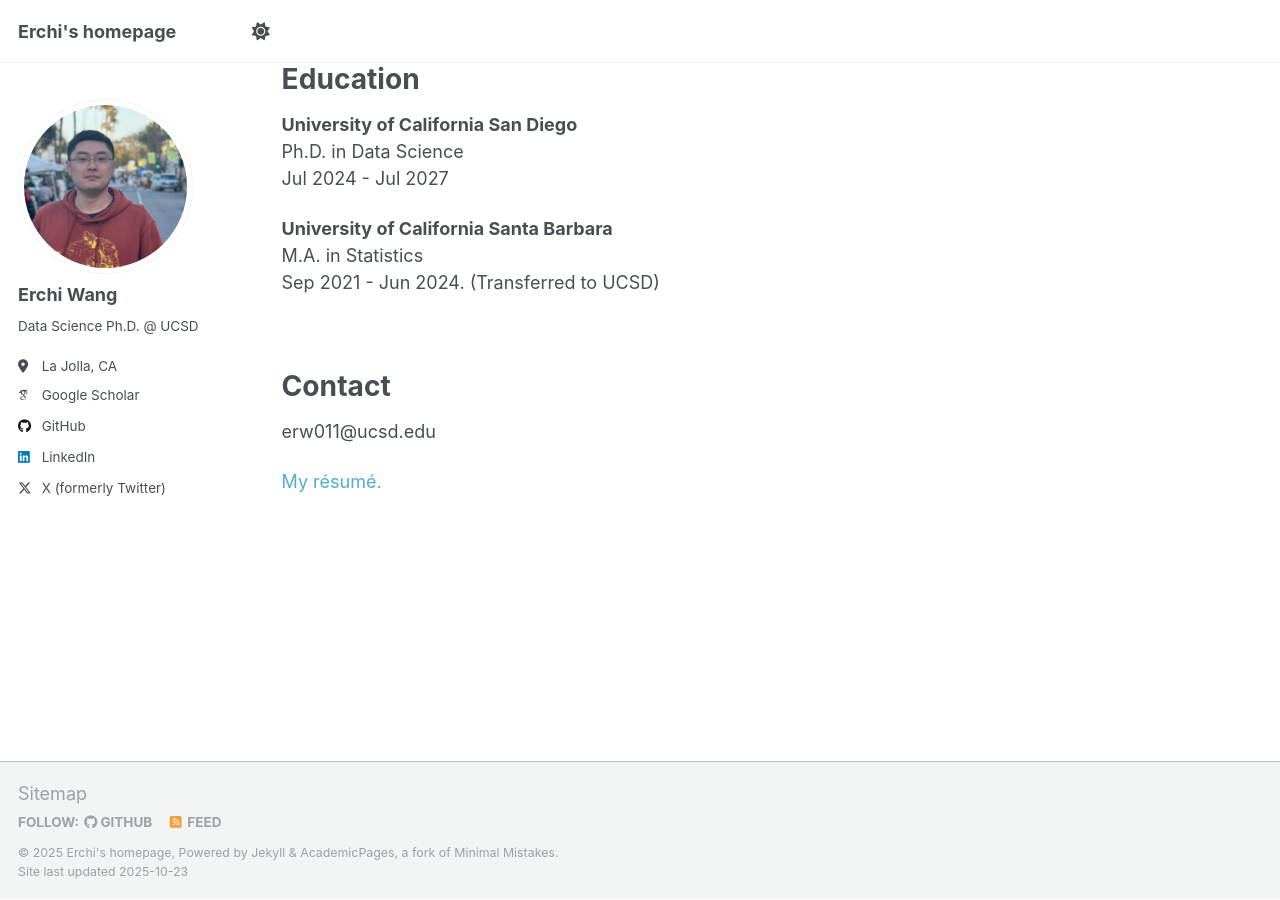
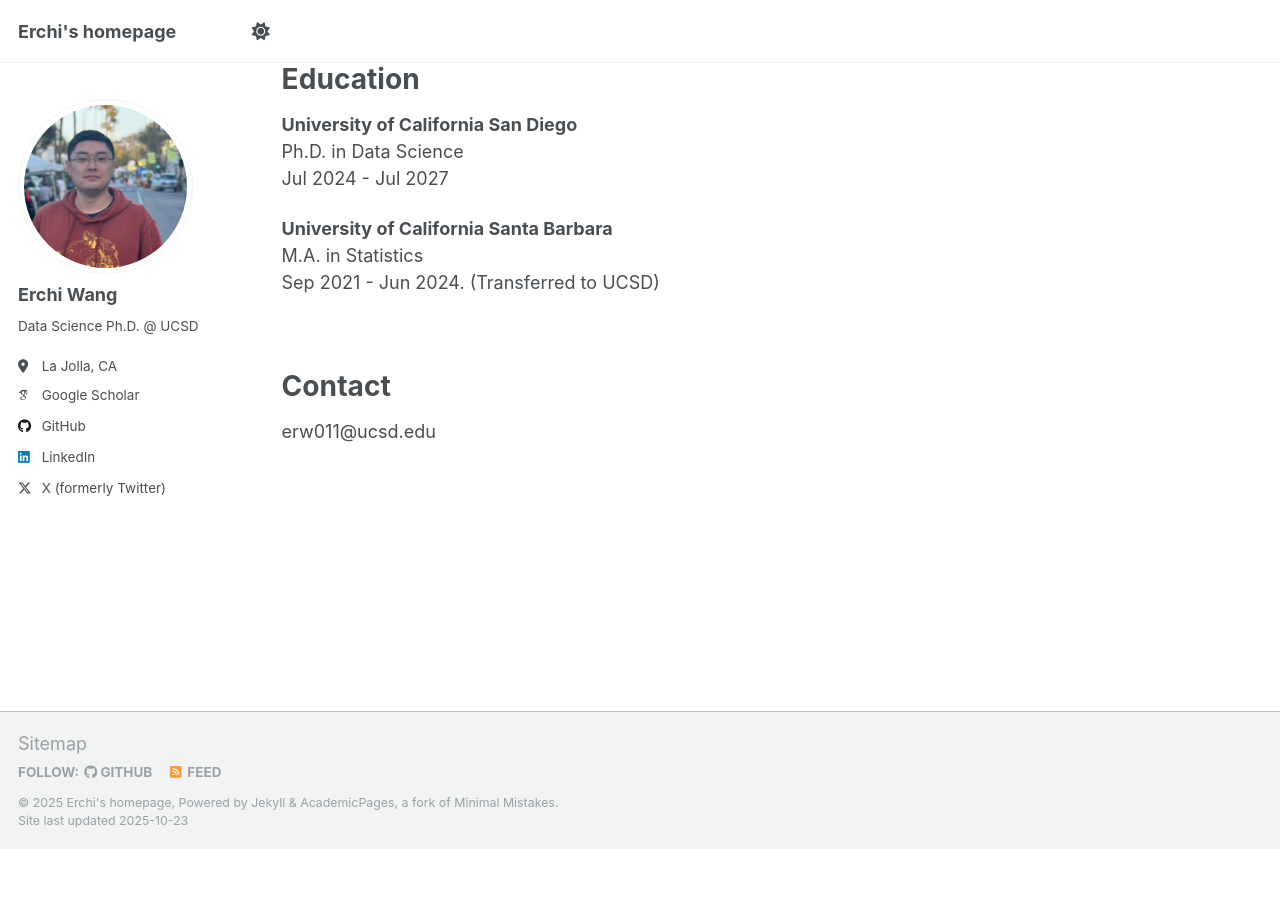
Before and after one commit to erchiw/erchiw.github.io, a Jekyll site: the page built from _pages/about.md, in a window 1280 px wide and 900 px high, scrolled down 938 px. Built offline with Jekyll 4.4.1, drawn with Linux system fonts in a browser that asks for light colours; some web fonts are replaced; after the commit the page ends 1787 px from its top, so only the background shows below that.

Commit message:
change vis

```diff
--- a/_pages/about.md
+++ b/_pages/about.md
@@ -71,4 +71,4 @@
 ======
 erw011@ucsd.edu
 
-<a href="/files/resume_erchiwang.pdf" style="text-decoration:none">My résumé.</a>
+<!-- <a href="/files/resume_erchiwang.pdf" style="text-decoration:none">My résumé.</a> -->
```
